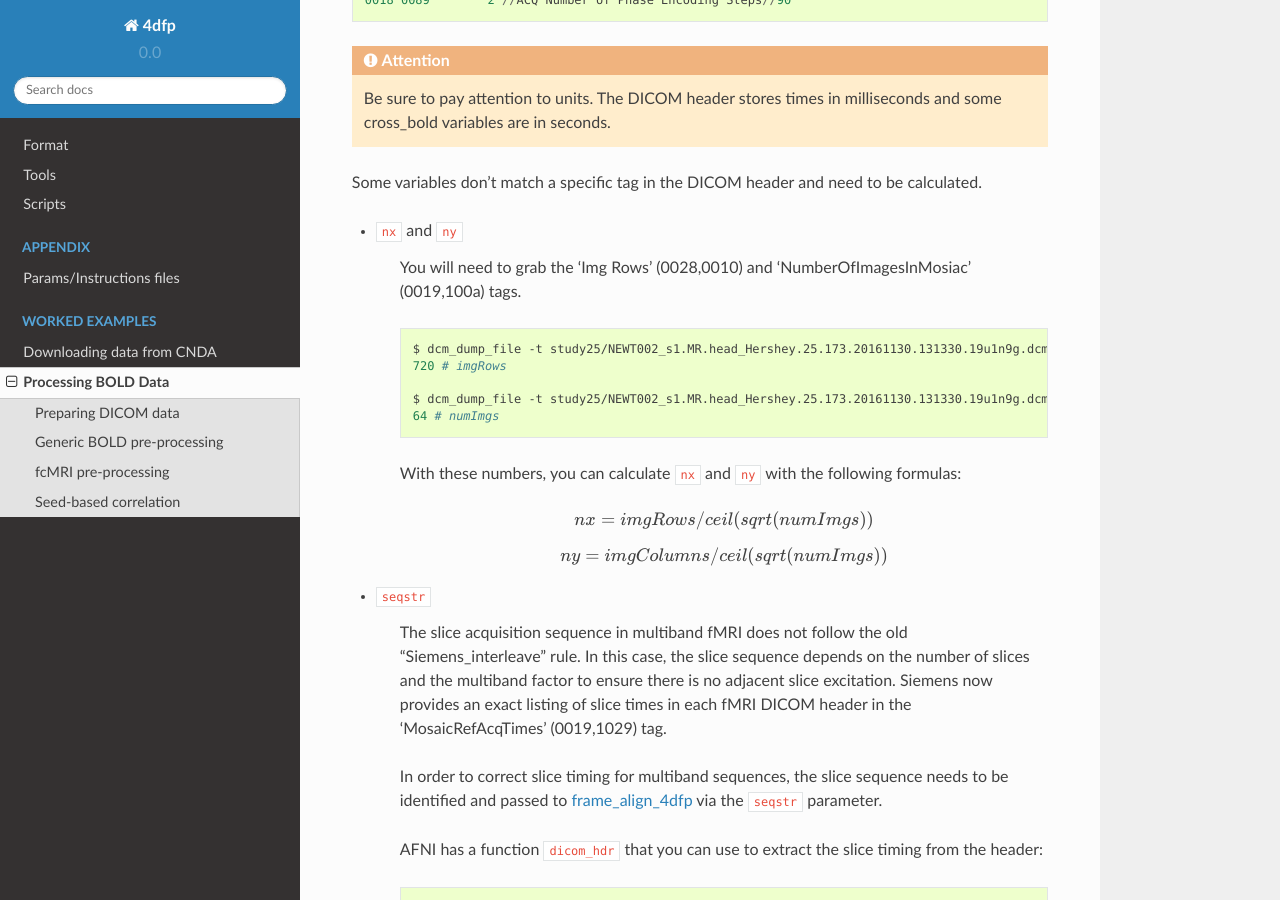
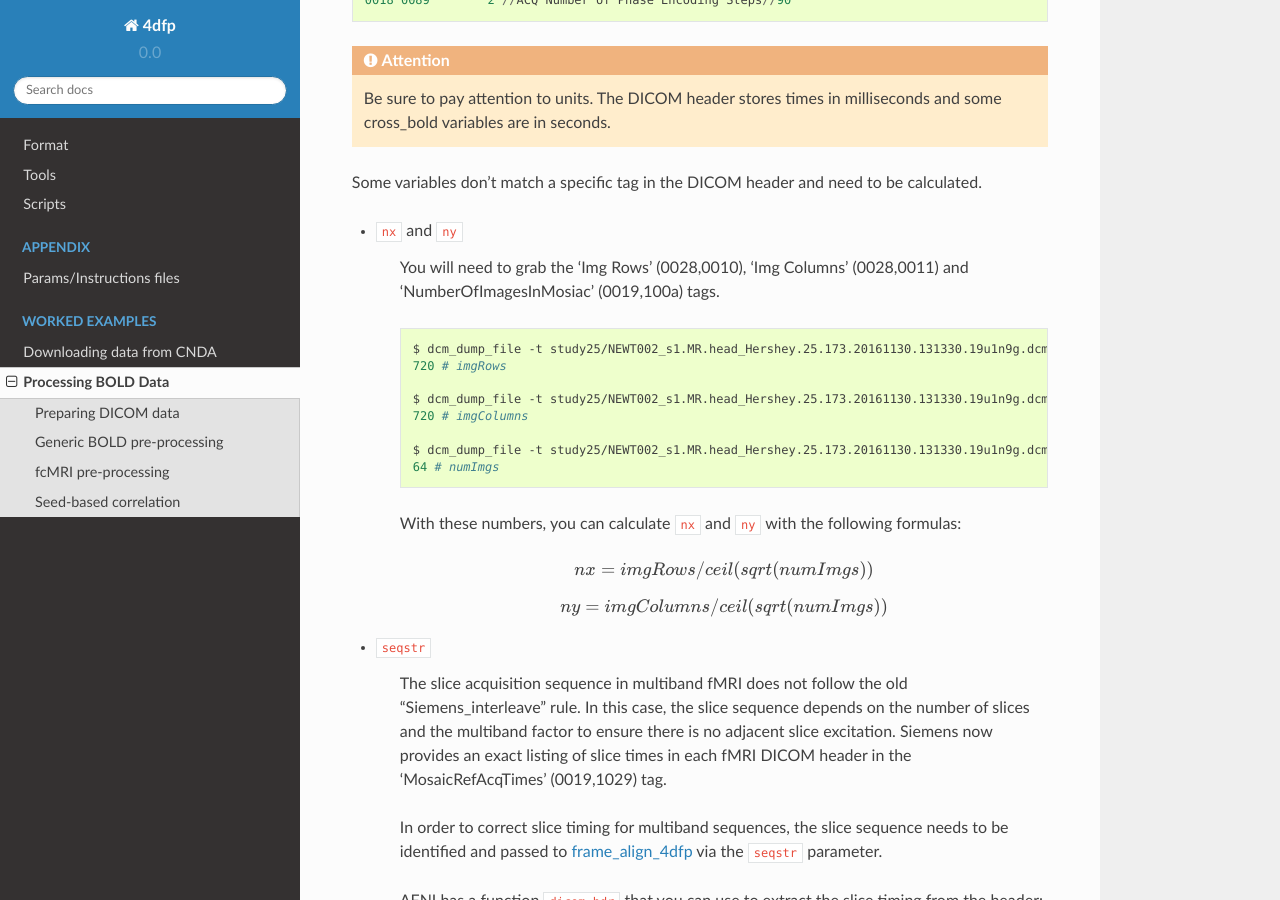
Before and after one commit to BlackHershey/4dfp-docs, a Sphinx documentation site: the page built from docs/bold-example.rst, in a window 1280 px wide and 900 px high, scrolled down 2039 px. Built offline with Sphinx 7.4.7 and the Read the Docs theme 2.0.0, drawn with Linux system fonts in a browser that asks for light colours.

Commit message:
Add 'Img Columns' for ny

```diff
--- a/docs/bold-example.rst
+++ b/docs/bold-example.rst
@@ -90,12 +90,15 @@ Some variables don't match a specific tag in the DICOM header and need to be cal
 
 * :code:`nx` and :code:`ny`
 
-    You will need to grab the 'Img Rows' (0028,0010) and 'NumberOfImagesInMosiac' (0019,100a) tags.
+    You will need to grab the 'Img Rows' (0028,0010), 'Img Columns' (0028,0011) and 'NumberOfImagesInMosiac' (0019,100a) tags.
 
     .. code-block:: bash
 
         $ dcm_dump_file -t study25/NEWT002_s1.MR.head_Hershey.25.173.20161130.131330.19u1n9g.dcm | grep '0028 0010' | awk '{print $8}'
         720 # imgRows
+
+        $ dcm_dump_file -t study25/NEWT002_s1.MR.head_Hershey.25.173.20161130.131330.19u1n9g.dcm | grep '0028 0011' | awk '{print $8}'
+        720 # imgColumns
 
         $ dcm_dump_file -t study25/NEWT002_s1.MR.head_Hershey.25.173.20161130.131330.19u1n9g.dcm | grep '0019 100a' | awk '{print $7}'
         64 # numImgs
```
